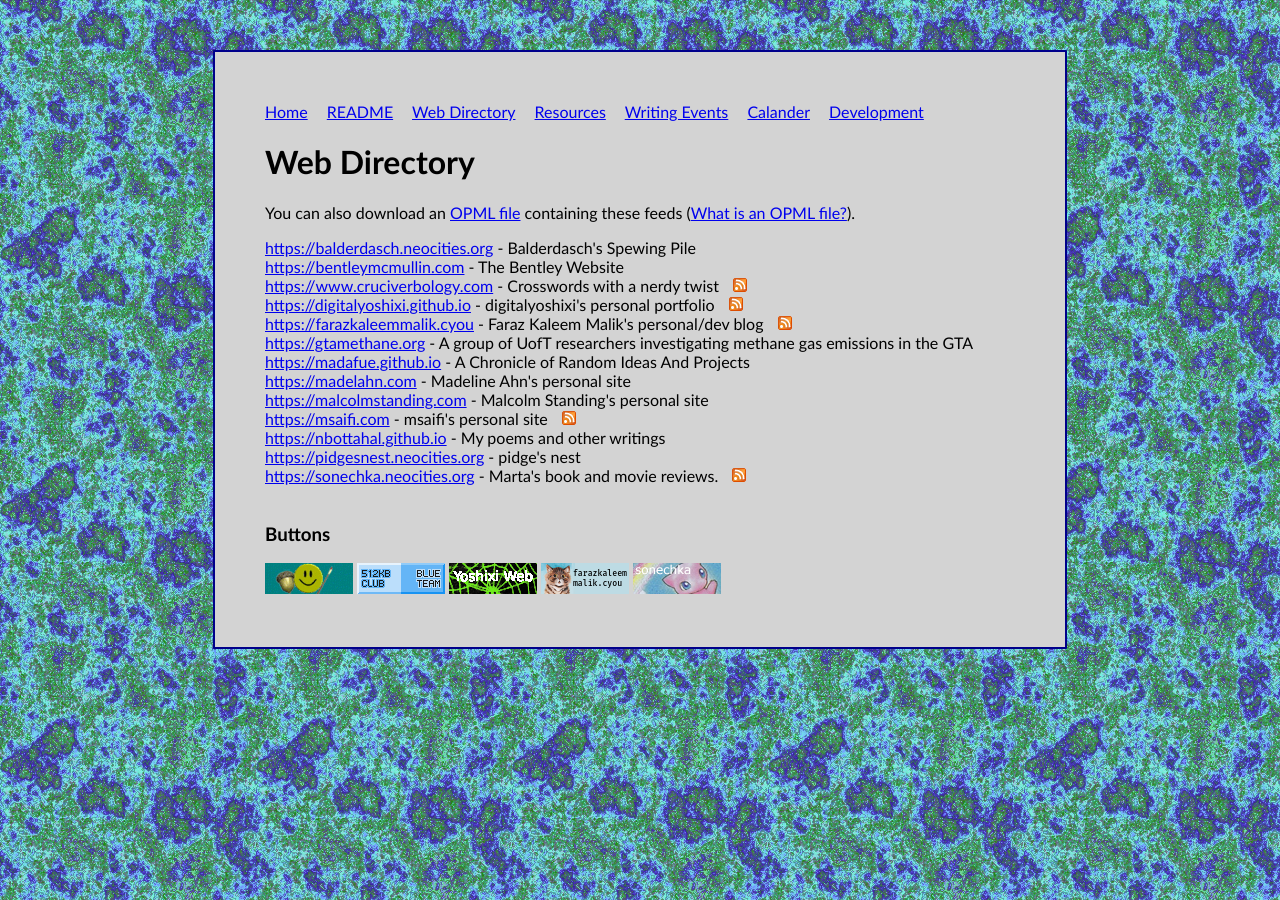
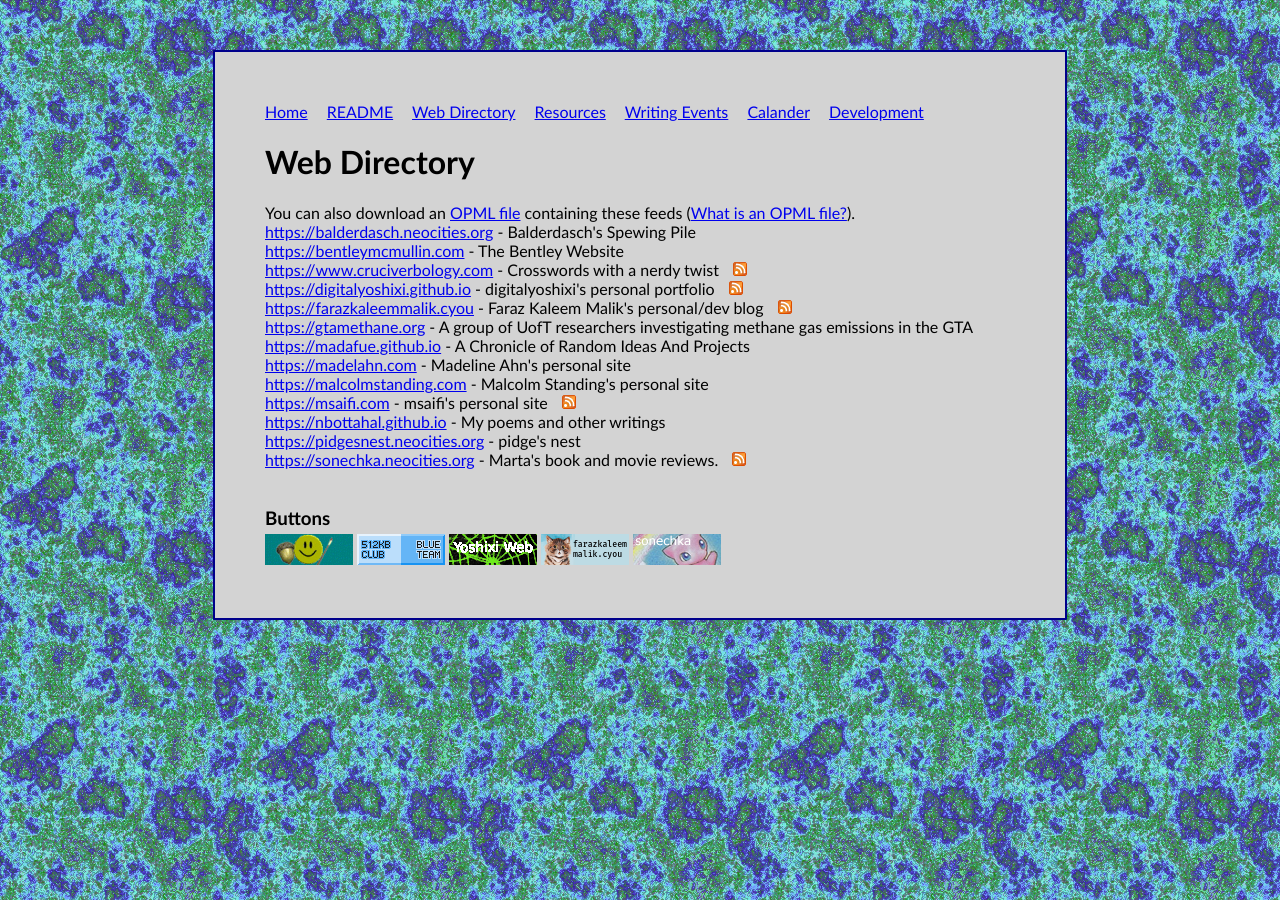
Before and after one commit to uoftwebloggingclub/uoftwebloggingclub.neocities.org, a Jekyll site: the page built from dir.html, in a window 1280 px wide. Built offline with Jekyll 4.4.1, drawn with Linux system fonts in a browser that asks for light colours.

Commit message:
Utilise space better in homepage

```diff
--- a/assets/css/index.scss
+++ b/assets/css/index.scss
@@ -28,6 +28,14 @@
     padding: 50px 50px 50px 50px;
     border-radius: 1px;
     border: 2px solid darkblue;
+}
+
+p {
+    margin: 0 auto 0 auto;
+}
+
+h3 {
+    margin-bottom: 5px;
 }
 
 marquee {
@@ -104,6 +112,10 @@
     margin: 0;
 }
 
+.feed-preview {
+    margin: 0 auto 10px auto;
+}
+
 @media (max-width: 600px) {
     .big-cal {
         display: none;
--- a/index.html
+++ b/index.html
@@ -44,15 +44,15 @@
 <h3 style="display:inline-block">Recent Member Feed Updates</h3><a href="/feed.xml" target="_blank"><img class="rss" src="/assets/img/rss.png" /></a>
 <br>
 {% for post in chronological_feeds limit: 10 %}
-
+    <div class="feed-preview">
     <a href="{{ post.link }}">{{ post.title }}</a>
     <p class="flavor">{{ post.host }}</p>
     {% if post.description.size > 0 %}
         {{ post.description | strip_html | truncate: 100}}
     {% else %}
         {{ post.excerpt | strip_html | truncate: 100}}
-    {% endif %}<br><br>
-
+    {% endif %}
+    </div>
 {% endfor %}
 
 <br><a href="/member_archive">See all</a><br><br>
--- a/member_archive.html
+++ b/member_archive.html
@@ -9,12 +9,14 @@
 {% for month in postsByMonth %}
     <h3>{{ month.name }}</h3>
     {% for post in month.items %}
+        <div class="feed-preview">
         <a href="{{ post.link }}">{{ post.title }}</a>
         <p class="flavor">{{ post.host }}</p>
         {% if post.description.size > 0 %}
             {{ post.description | strip_html | truncate: 100}}
         {% else %}
             {{ post.excerpt | strip_html | truncate: 100}}
-        {% endif %}<br><br>
+        {% endif %}
+        </div>
     {% endfor %}
 {% endfor %}
```
